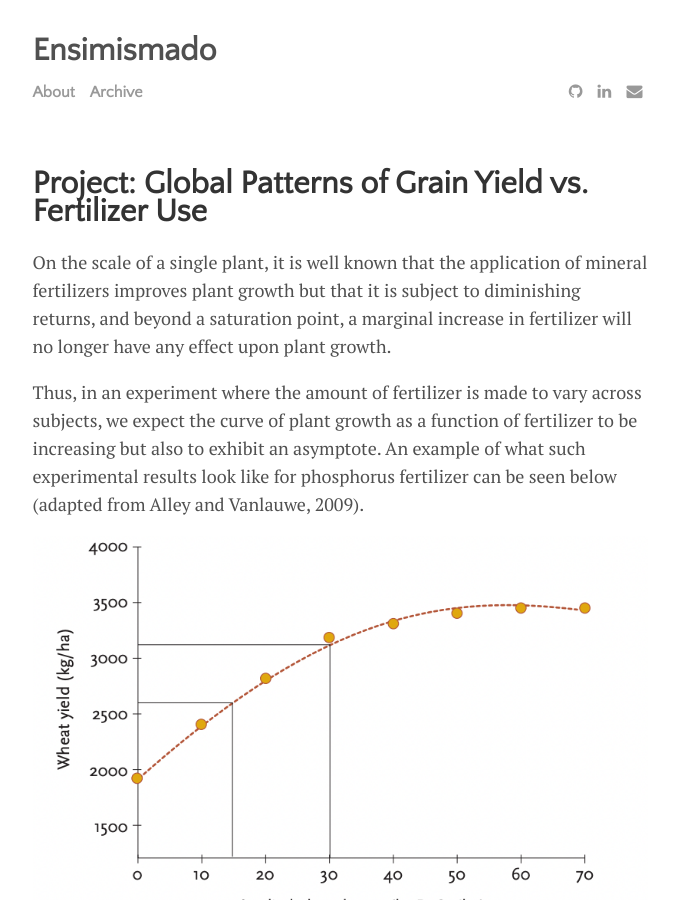
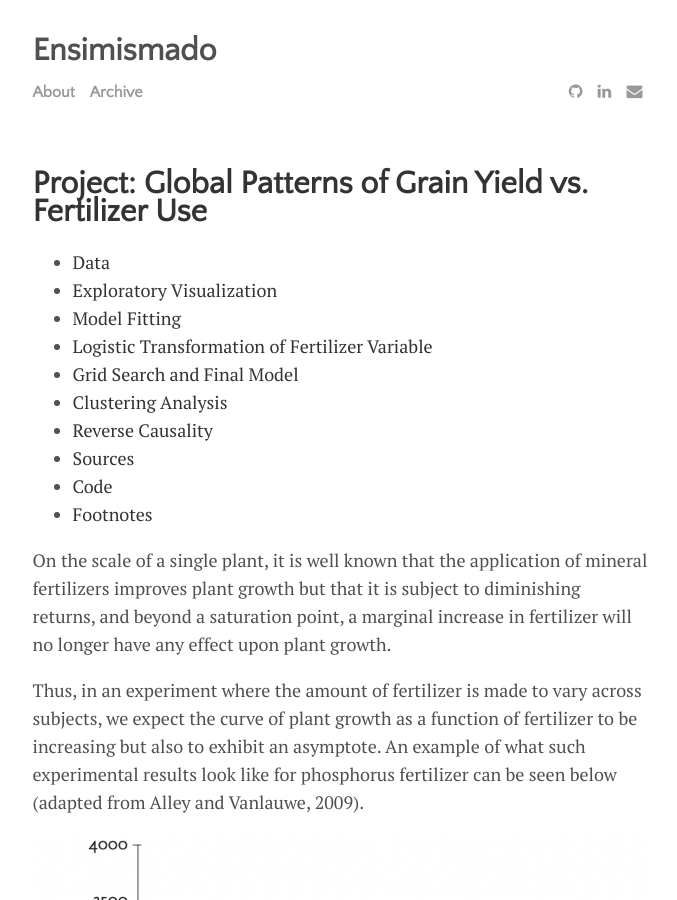
Before and after one commit to DanielAmes/DanielAmes.github.io, a Jekyll site: the page built from _posts/2024-11-14-grainyieldproject.md, in a window 1280 px wide and 900 px high. Shown: the whole window, without its empty margins (300-977 px from the left). Built offline with Jekyll 4.4.1, drawn with Linux system fonts in a browser that asks for light colours; formulas are drawn with MathJax 3; the table of contents is made by our own code.

Commit message:
Added explicit toc

```diff
--- a/_posts/2024-11-14-grainyieldproject.md
+++ b/_posts/2024-11-14-grainyieldproject.md
@@ -8,7 +8,7 @@ image: #wheatstock.jpg
 hide_related_posts: true
 toc: true
 ---
-
+{% toc %}
 On the scale of a single plant, it is well known that the application of mineral fertilizers improves plant growth but that it is subject to diminishing returns, and beyond a saturation point, a marginal increase in fertilizer will no longer have any effect upon plant growth.
 
 Thus, in an experiment where the amount of fertilizer is made to vary across subjects, we expect the curve of plant growth as a function of fertilizer to be increasing but also to exhibit an asymptote. An example of what such experimental results look like for phosphorus fertilizer can be seen below (adapted from Alley and Vanlauwe, 2009).
```
